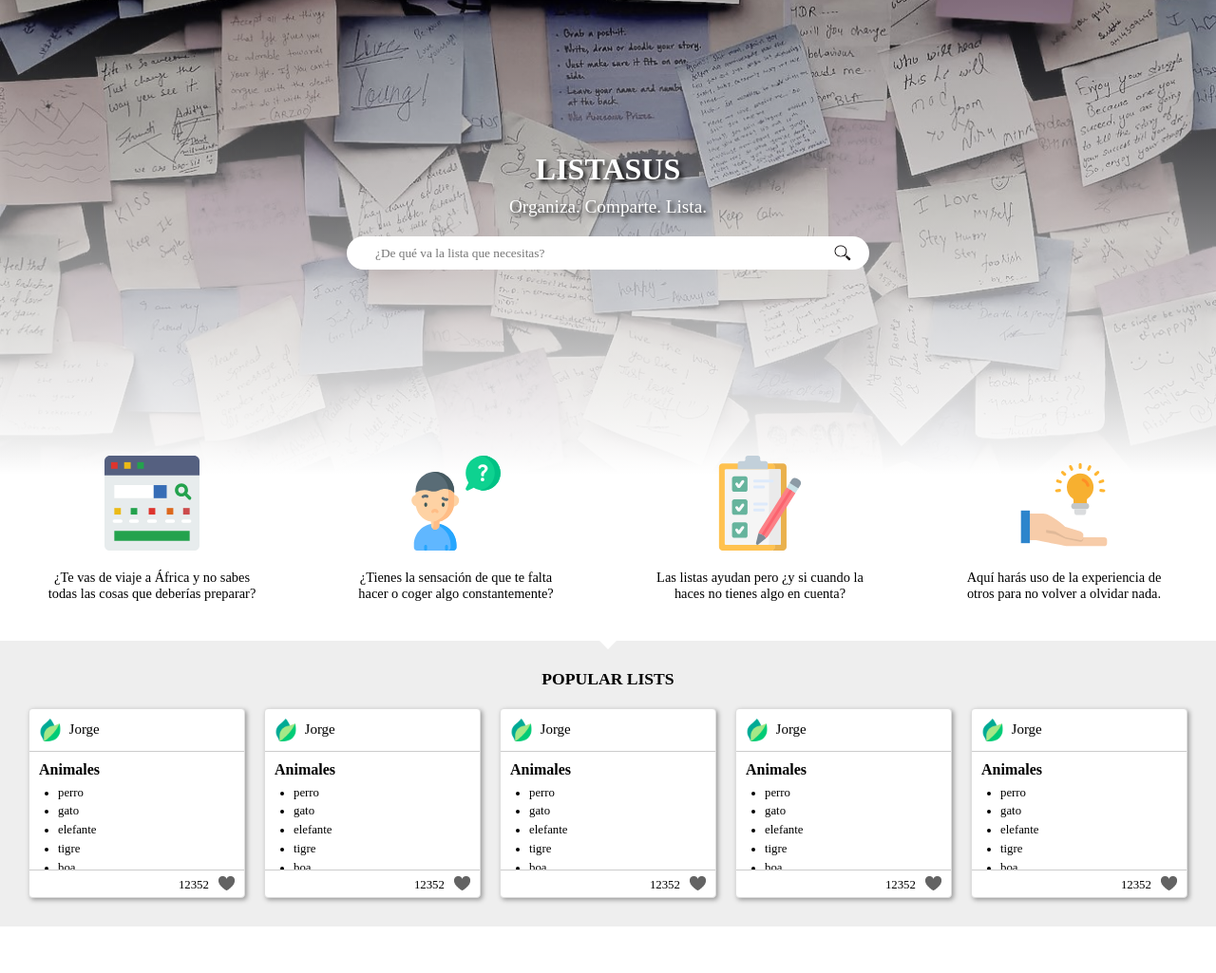
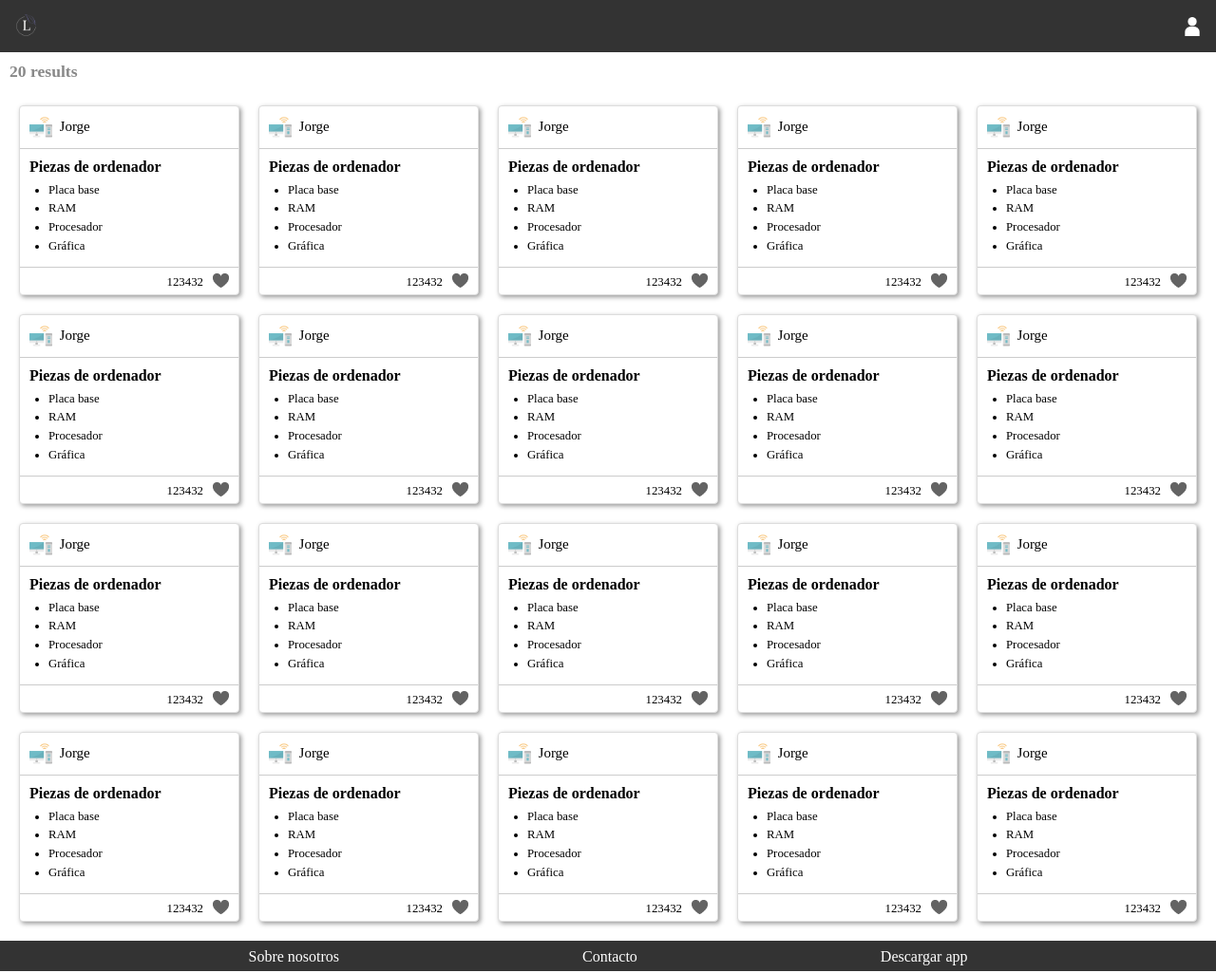
Before and after one commit to jorgeglezca98/listasus, a React (Create React App) app: page /search in a window 1280 px wide. Shown: the whole page at 95% size. Before the commit the page ends 976 px from the top, so only its background shows below. Built offline with nearby package versions, Linux system fonts and the light colour scheme.

Commit message:
Adding footer and header

```diff
--- /dev/null
+++ b/src/App.js
@@ -0,0 +1,53 @@
+import React from 'react'
+import { BrowserRouter, Link, Route } from 'react-router-dom'
+
+import HomePage from './pages/home/homePage'
+import SearchPage from './pages/search/searchPage'
+
+import styles from './App.module.css'
+
+import logoIcon from './assets/img/logo.png'
+import userIcon from './assets/img/user.png'
+
+
+class App extends React.Component {
+
+    render() {
+         return (
+            <BrowserRouter>
+                <nav>
+                    <img className={styles.logo} src={logoIcon} alt='App icon'></img>
+                    <img className={styles.userIcon} src={userIcon} alt="User icon"></img>
+                    <div className={styles.cardview + ' ' + styles.userWindow}>
+                        <img className={styles.userWindowIcon} src={userIcon} alt="User icon"></img>
+                        <Link to="/">Mis listas</Link>
+                        <Link to="/">Listas guardadas</Link>
+                        <hr />
+                        <Link to="/">Cerrar sesión</Link>
+                    </div>
+                </nav>
+                <div className={styles.content}>
+                    <Route path="/" exact component={HomePage}/>
+                    <Route path="/search" component={SearchPage}/>
+                </div>
+                <footer>
+                    <ul>
+                        <li><Link to="/">Sobre nosotros</Link></li>
+                        <li><Link to="/">Contacto</Link></li>
+                        <li><Link to="/">Descargar app</Link></li>
+                    </ul>
+                </footer>
+            </BrowserRouter>
+        )
+    }
+}
+
+export default App
+
+/*
+ * Fix nav position
+ * Adjust searchBar with father css module
+ * Fix footer position
+ *
+ * Link from searchBar to searchPage
+ */
--- /dev/null
+++ b/src/App.module.css
@@ -0,0 +1,99 @@
+
+/* Navigation bar */
+
+nav {
+    background-color: #333333;
+    padding: 15px;
+    position: fixed;
+    width: 100%;
+    height: 55px;
+    display: flex;
+    justify-content: space-between;
+    z-index: 10;
+    top: 0px;
+}
+
+.content {
+    padding-top: 55px;
+    padding-bottom: 2rem;
+}
+
+.logo {
+    height: 100%;
+    filter: invert(100%);
+}
+
+.userIcon {
+    height: 20px;
+    margin: auto 0px;
+    filter: invert(1);
+}
+
+.userWindow {
+    visibility: hidden;
+    position: absolute;
+    top: 10px;
+    right: 10px;
+    border-radius: 0px;
+    background-color: white;
+    text-align: right;
+}
+
+.userWindow > img {
+    height: 20px;
+    position: relative;
+    right: 5px;
+    top: 5px;
+}
+
+.userWindow > a {
+    text-decoration: none;
+    text-align: left;
+    margin: 8px 20px 8px 10px;
+    display: block;
+    color: #999999;
+}
+
+
+.userIcon:hover ~ .userWindow{
+    visibility: visible;
+}
+
+.userWindow:hover {
+    visibility: visible;
+    border-radius: 0px;
+}
+
+.userWindow a:hover {
+    color: #0081c7;
+}
+
+/* Footer*/
+
+footer {
+    position: absolute;
+    width: 100%;
+    height: 2rem;
+    bottom: 0px;
+    background-color: #333333;
+}
+
+footer ul {
+    text-align: center;
+    padding: 5px 0px;
+}
+
+footer ul a {
+    color: #ffffff;
+    text-decoration: none;
+}
+
+footer li {
+    margin: 3px 10%;
+    display: inline-block;
+}
+
+
+footer ul a:hover {
+    color: #10ABFF;
+}
--- a/src/index.css
+++ b/src/index.css
@@ -12,91 +12,7 @@ code {
     monospace;
 }
 
-/* Navegation bar */
-
-nav {
-  background-color: #333333;
-  padding: 15px;
-  position: fixed;
-  width: 100%;
-  height: 55px;
-  display: flex;
-  justify-content: space-between;
-  z-index: 10;
+#root {
+  position: relative;
+  min-height: 100vh;
 }
-
-.logo {
-  height: 100%;
-  filter: invert(100%);
-}
-
-.userIcon {
-  height: 20px;
-  margin: auto 0px;
-  filter: invert(1);
-}
-
-.userWindow {
-  visibility: hidden;
-  position: absolute;
-  top: 10px;
-  right: 10px;
-  border-radius: 0px;
-  background-color: white;
-  text-align: right;
-}
-
-.userWindow > img {
-  height: 20px;
-  position: relative;
-  right: 5px;
-  top: 5px;
-}
-
-.userWindow > a {
-  text-decoration: none;
-  text-align: left;
-  margin: 8px 20px 8px 10px;
-  display: block;
-  color: #999999;
-}
-
-
-.userIcon:hover ~ .userWindow{
-  visibility: visible;
-}
-
-.userWindow:hover {
-  visibility: visible;
-  border-radius: 0px;
-}
-
-.userWindow a:hover {
-  color: #0081c7;
-}
-
-/* Footer*/
-
-footer {
-  background-color: #333333;
-}
-
-footer ul {
-  text-align: center;
-  padding: 5px 0px;
-}
-
-footer ul a {
-  color: #ffffff;
-  text-decoration: none;
-}
-
-footer li {
-  margin: 3px 10%;
-  display: inline-block;
-}
-
-
-footer ul a:hover {
-  color: #10ABFF;
-}
--- a/src/index.js
+++ b/src/index.js
@@ -1,8 +1,11 @@
 import React from 'react';
 import ReactDOM from 'react-dom';
-import HomePage from './pages/home/homePage.js'
+import App from './App'
+
+import './index.css';
+
 
 ReactDOM.render(
-  <HomePage></HomePage>,
+  <App></App>,
   document.getElementById('root')
 );
--- a/src/pages/search/searchPage.module.css
+++ b/src/pages/search/searchPage.module.css
@@ -5,11 +5,10 @@
     margin: 0px auto;
     flex-wrap: wrap;
     margin-top: 15px;
-    min-height: 100px;
 }
 
 .searchResults {
-    margin: 10px;
+    padding: 10px;
 }
 
 .searchResults > p {
```
